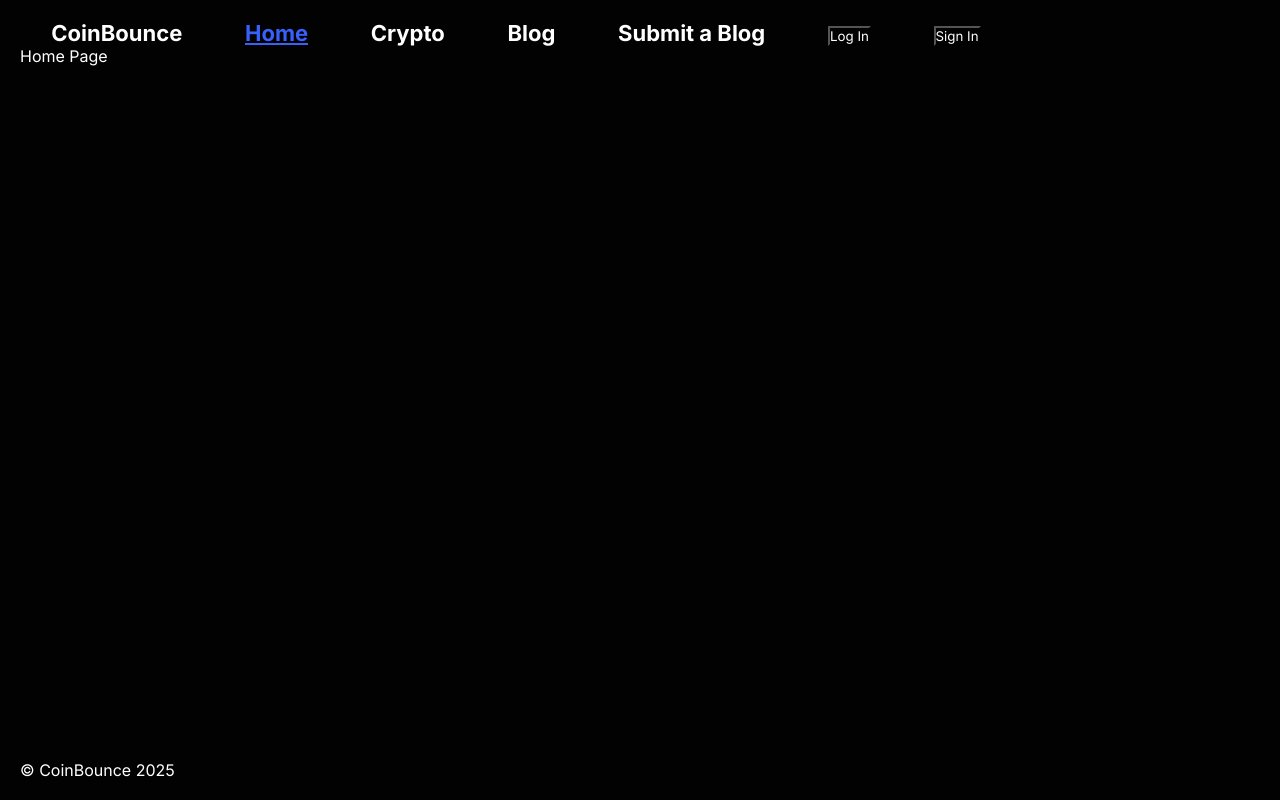
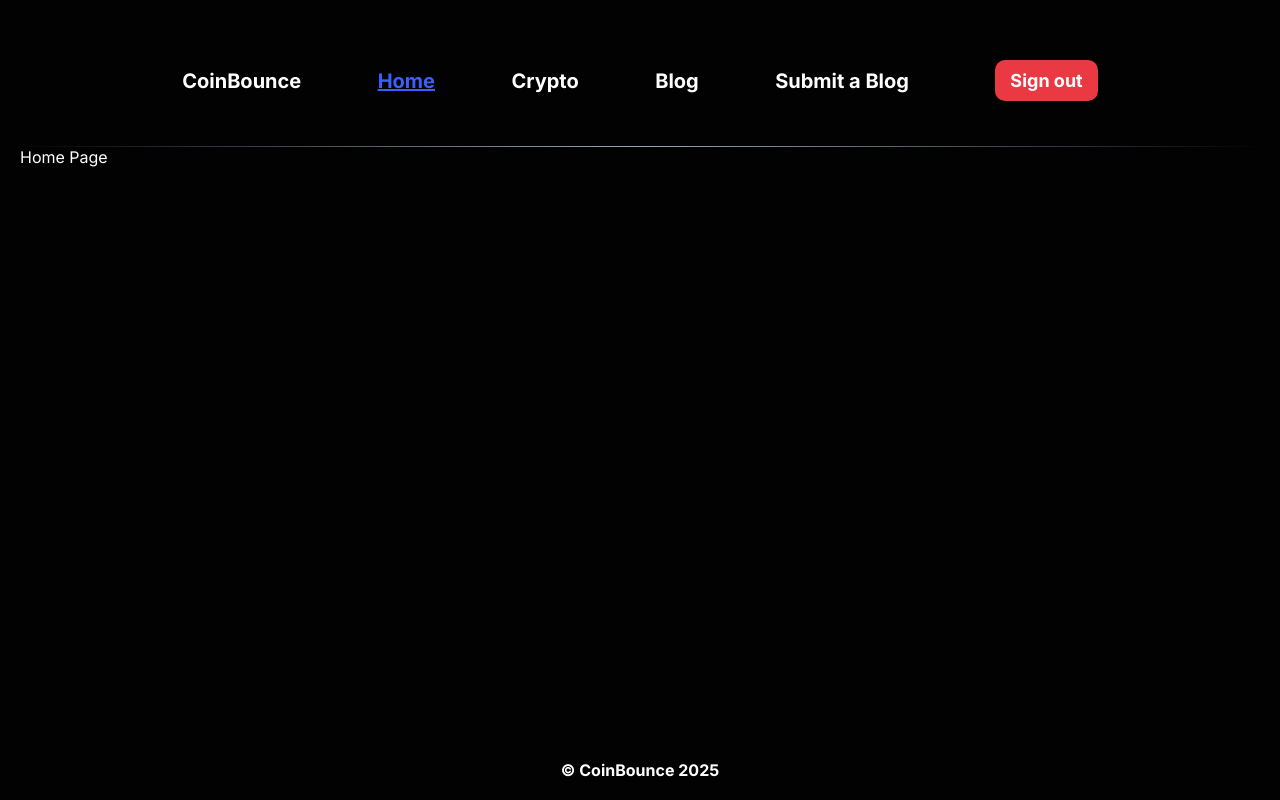
Before and after one commit to AsnanSultan/coin-bounce, a React (Create React App) app in the folder frontend/my-app/: page / in a window 1280 px wide. Built offline with nearby package versions, Linux system fonts and the light colour scheme.

Commit message:
navbar and footer created

```diff
--- a/frontend/my-app/src/component/Footer/Footer.jsx
+++ b/frontend/my-app/src/component/Footer/Footer.jsx
@@ -1,6 +1,8 @@
+
+import styles from "./Footer.module.css"
 function Footer(){
     return (
-        <p>&copy; CoinBounce 2025</p>
+        <p className={styles.footer}>&copy; CoinBounce 2025</p>
     );
 }
 
--- /dev/null
+++ b/frontend/my-app/src/component/Footer/Footer.module.css
@@ -0,0 +1,7 @@
+.footer{
+    display: flex;
+    align-items: center;
+    font-size: medium;
+    justify-content: center;
+    font-weight: bold;
+}
--- a/frontend/my-app/src/component/Navbar/Navbar.jsx
+++ b/frontend/my-app/src/component/Navbar/Navbar.jsx
@@ -1,6 +1,7 @@
 import { NavLink } from "react-router-dom";
 import styles from "./Navbar.module.css"
 function Navbar() {
+    const isAuthenticated = true;
     return (
 
         <>
@@ -24,17 +25,24 @@ function Navbar() {
                     className={({ isActive }) => isActive ? styles.activeStyle : styles.inActiveStyle}
 
                 >Submit a Blog</NavLink>
-                <NavLink to="login"
-                    className={({ isActive }) => isActive ? styles.activeStyle : styles.inActiveStyle}
 
-                ><button className={styles.loginButton}>Log In</button></NavLink>
-                <NavLink to="sign-in"
-                    className={({ isActive }) => isActive ? styles.activeStyle : styles.inActiveStyle}
+                {isAuthenticated ? <div>
+                    <NavLink>
+                        <button className={styles.signOutButton}>Sign out</button>
+                    </NavLink>
 
-                ><button className={styles.signInButton}>Sign In</button></NavLink>
+                </div> : <div>
+                    <NavLink to="login"
+                        className={({ isActive }) => isActive ? styles.activeStyle : styles.inActiveStyle}
 
+                    ><button className={styles.loginButton}>Log In</button></NavLink>
+                    <NavLink to="sign-in"
+                        className={({ isActive }) => isActive ? styles.activeStyle : styles.inActiveStyle}
+
+                    ><button className={styles.signInButton}>Sign In</button></NavLink>
+                </div>}
             </nav>
-            <div></div>
+            <div className={styles.saparater}></div>
         </>
 
     );
--- a/frontend/my-app/src/component/Navbar/Navbar.module.css
+++ b/frontend/my-app/src/component/Navbar/Navbar.module.css
@@ -2,8 +2,8 @@
     display: flex;
     justify-content: space-around;
     align-items: center;
-    padding: 20px,0;
-    margin: 20px,auto;
+    padding: 20px 0;
+    margin: 20px auto;
     width: 80%;
 }
 
@@ -14,20 +14,77 @@
 
 .activeStyle{
     color: #3861fb;
-    font-size: 22px;
+    font-size: 20px;
     font-weight: bold;
 
 }
 
 .inActiveStyle{
 text-decoration: none;
-font-size: 22px;
+font-size: 20px;
 font-weight: bold;
 
 }
 .loginButton{
+    border: none;
+    outline: none;
+    border-radius: 10px;
+    padding: 10px 15px;
+    cursor: pointer;
+    font-weight: bold;
+    font-size: large;
+    text-decoration: none;
 
 }
+
+.loginButton:hover{
+    color: black;
+    background-color: #f3f3f3;
+}
 .signInButton{
+    margin-left: 10px;
+    background-color: #3861fb;
+    color: white;
+    border: none;
+    outline: none;
+    border-radius: 10px;
+    padding: 10px 15px;
+    cursor: pointer;
+    font-weight: bold;
+    font-size: large;
+
+
 
 }
+
+.signInButton:hover{
+    background-color: #1f4ffd;
+
+}
+
+.signOutButton{
+    margin-left: 10px;
+    background-color: #ea3943;
+    color: white;
+    border: none;
+    outline: none;
+    border-radius: 10px;
+    padding: 10px 15px;
+    cursor: pointer;
+    font-weight: bold;
+    font-size: large;
+
+
+
+}
+
+.signOutButton:hover{
+    background-color: #e01822;
+
+}
+.saparater{
+    height: 1px;
+    margin-top: 5px;
+    background: linear-gradient(to right, transparent, #9ba3c2, transparent);
+
+}
```
